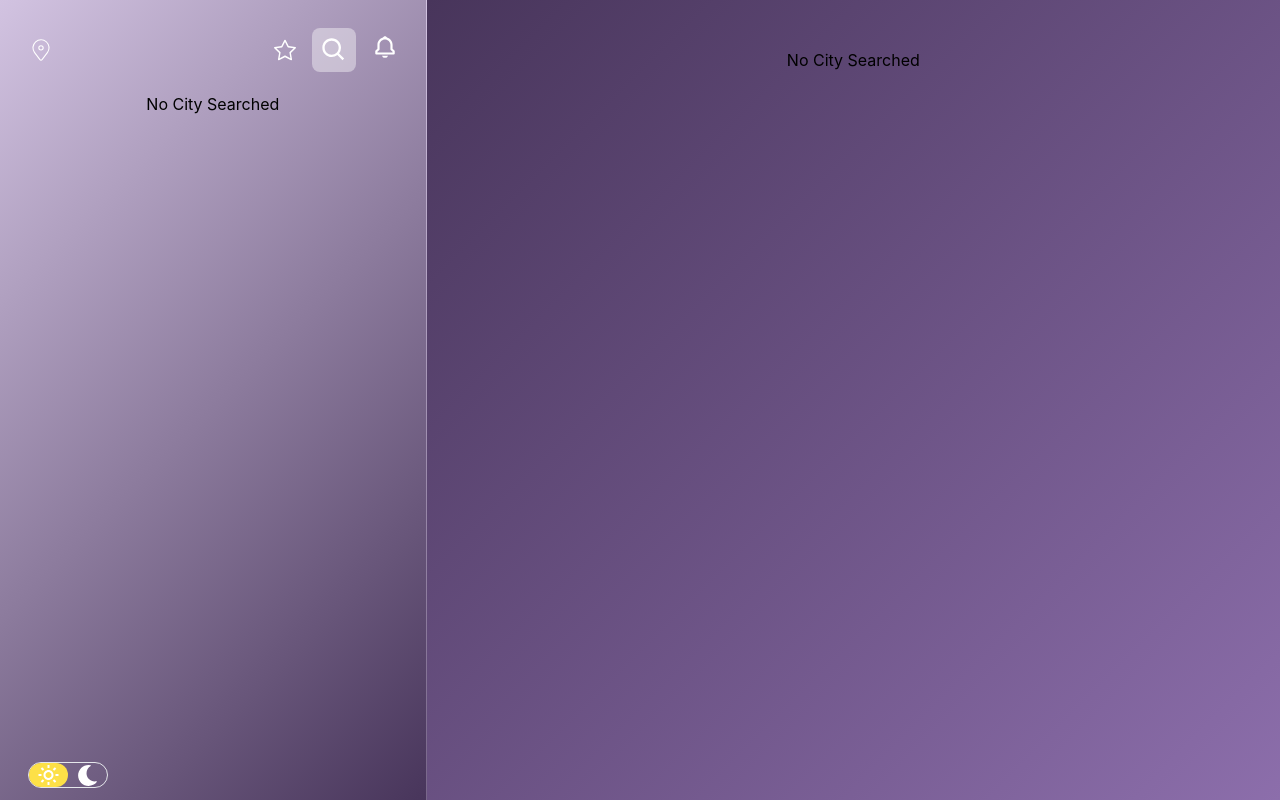
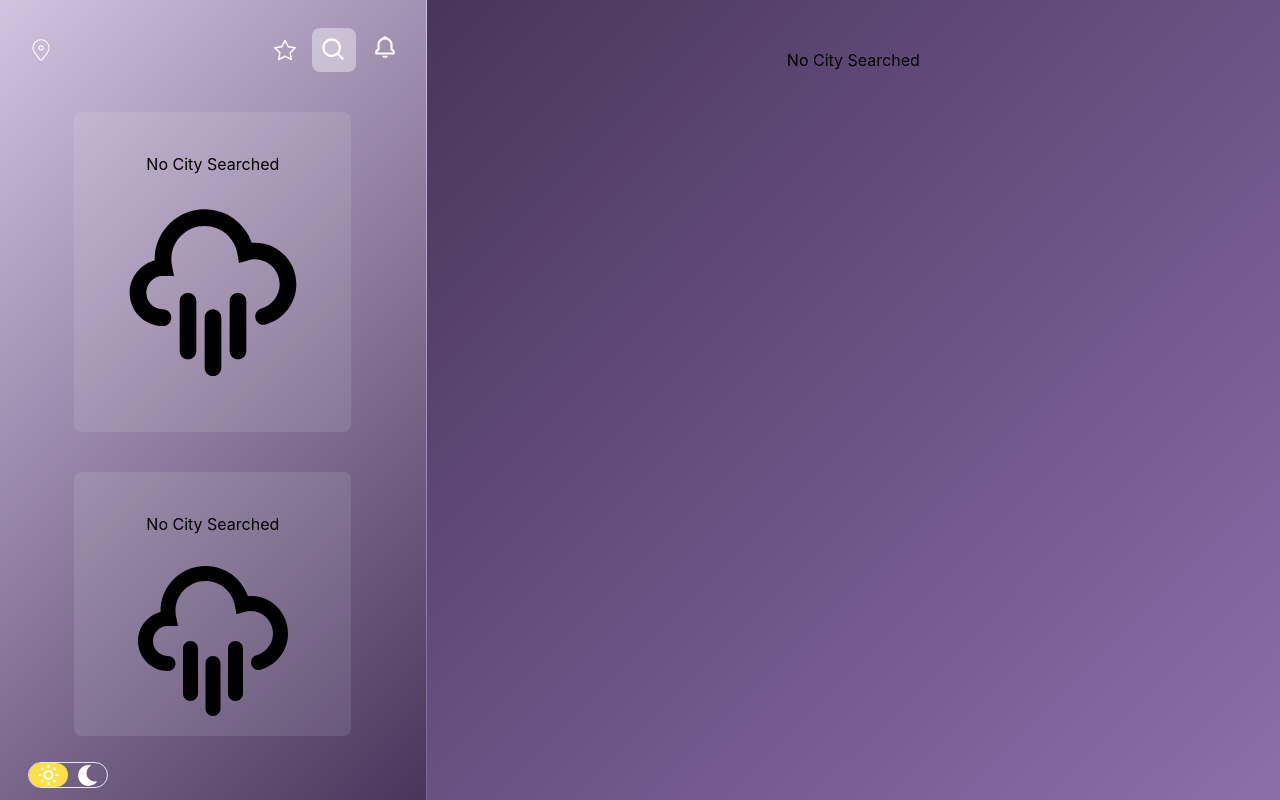
Before and after one commit to Fozan3060/React-Weather-App, a React (Vite) app: page / in a window 1280 px wide. Built offline with nearby package versions, Linux system fonts and the light colour scheme.

Commit message:
feat: add default images to sidebar

```diff
--- a/src/Components/Complex/Sidebar.tsx
+++ b/src/Components/Complex/Sidebar.tsx
@@ -1,5 +1,6 @@
 import React, { Suspense, lazy } from "react";
 import { ErrorBoundary } from "react-error-boundary";
+import { TiWeatherDownpour } from "react-icons/ti";
 import Searchbar from "../Compound/Searchbar";
 import { useWeatherContext } from "../../Context/WeatherContext";
 import LazyCurrentWeatherCard from "../lazyloaded/LazyCurrentWeatherCard";
@@ -42,9 +43,20 @@ const Sidebar: React.FC = () => {
                 <TemperatureChart />
               </>
             ) : (
-              <h1 className="text-center mt-5 dark:text-white text-black">
-                No City Searched
-              </h1>
+              <>
+                <div className="w-3/4 h-80 bg-opacity-10 bg-white rounded-lg mt-10">
+                  <h1 className="text-center mt-10 dark:text-white text-black">
+                    No City Searched
+                  </h1>
+                  <TiWeatherDownpour className="m-auto" size={200} />
+                </div>
+                <div className="w-3/4 h-42 bg-opacity-10 bg-white rounded-lg mt-10">
+                  <h1 className="text-center mt-10 dark:text-white text-black">
+                    No City Searched
+                  </h1>
+                  <TiWeatherDownpour className="m-auto mb-5" size={180} />
+                </div>
+              </>
             )}
           </Suspense>
         </ErrorBoundary>
```
